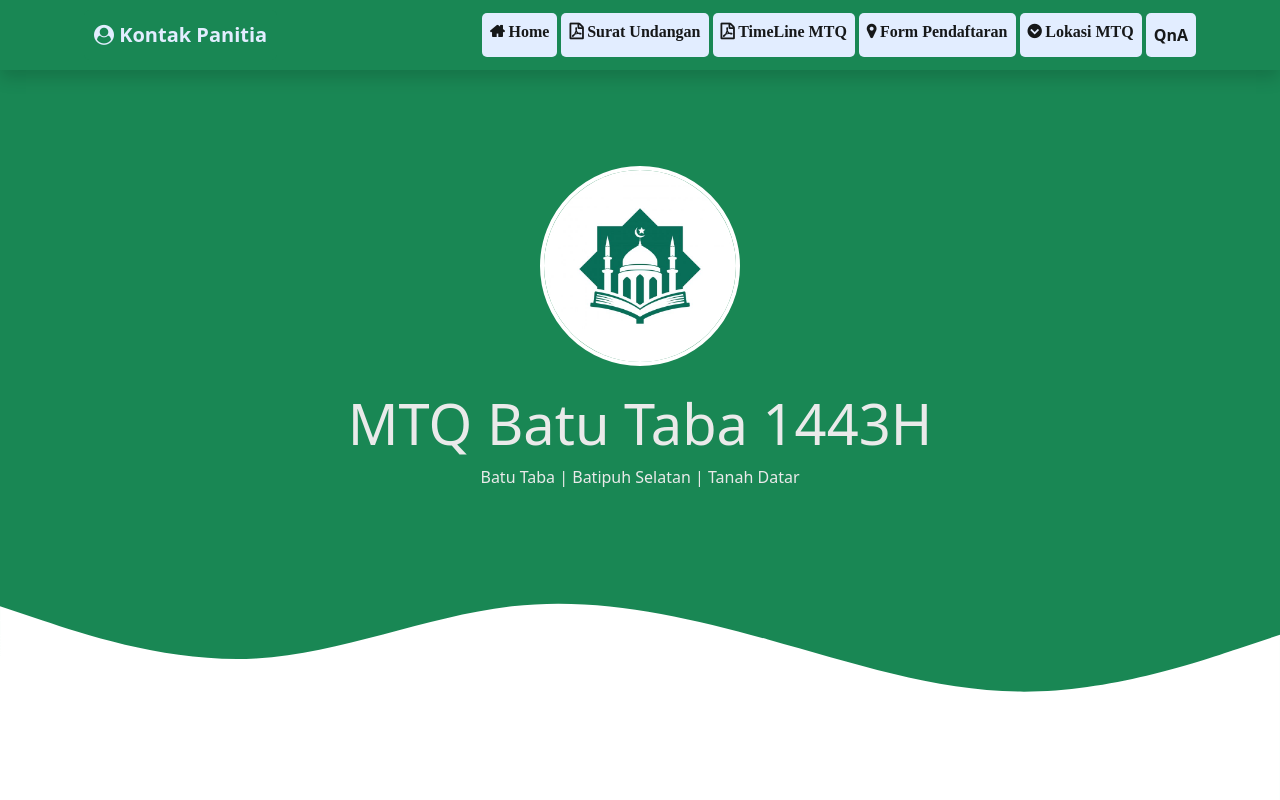
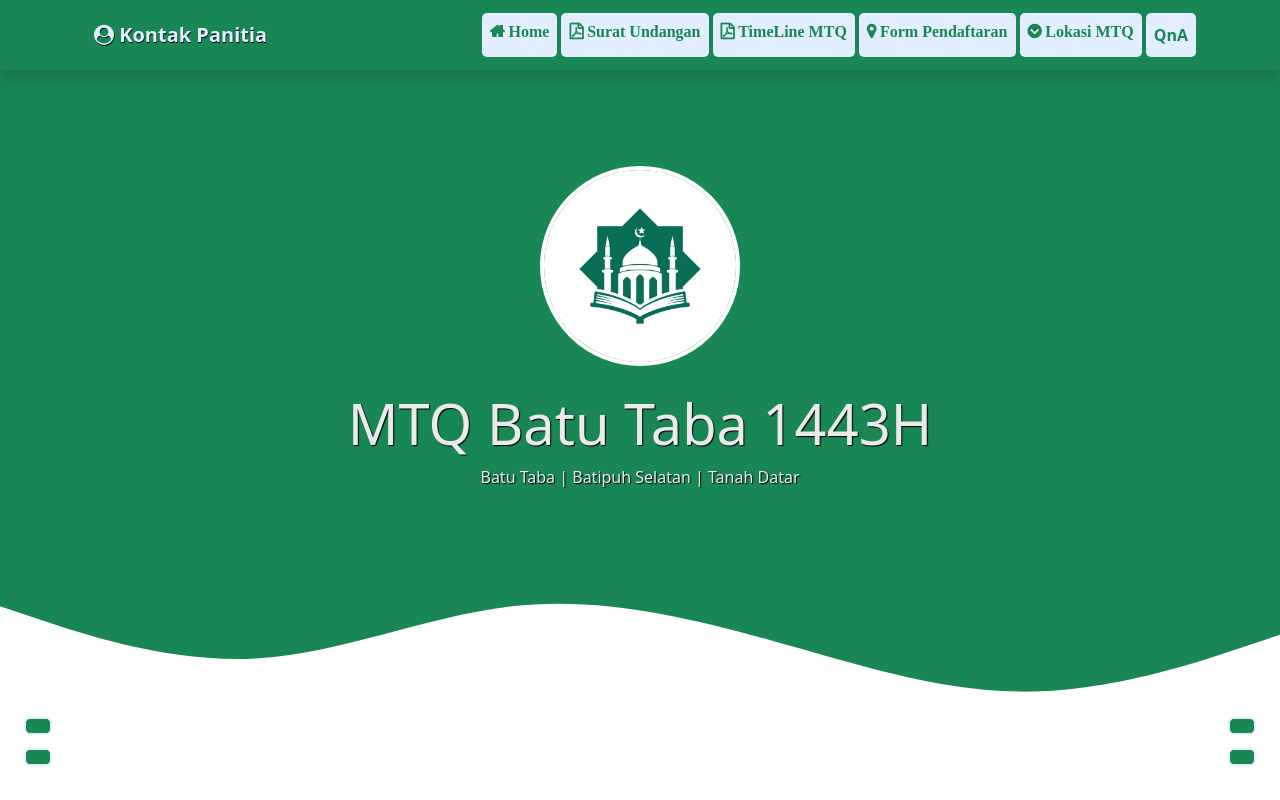
Before and after one commit to khairulhabibie/template-web-MTQ, a plain HTML site: page index.html in a window 1280 px wide. Shown: the top 800 px of the page. Drawn offline with nearby package versions, Linux system fonts and the light colour scheme.

Commit message:
Update indexStyle.css

```diff
--- a/style/indexStyle.css
+++ b/style/indexStyle.css
@@ -1,3 +1,4 @@
+section,
 .container {
   overflow: hidden;
 }
@@ -48,12 +49,19 @@ nav {
 }
 
 nav .container .navbar-brand {
+  transition: 0.3s;
   color: #e2edff;
-  background-color: #198754;
   padding: 10px;
   margin: 2px;
   text-decoration: none;
   border-radius: 5px;
+  text-shadow: 0.5px 0.5px 0.5px black;
+}
+
+nav .container .navbar-brand:hover {
+  transition: 0.3s;
+  color: #198754;
+  text-shadow: 0.5px 0.5px 3px #e2edff, -0.5px -0.5px 3px #e2edff;
 }
 
 nav .nav-link {
@@ -67,7 +75,6 @@ nav .nav-link {
 }
 
 /* navbar -sub: overlay */
-
 .sidenav {
   height: 100%;
   width: 0;
@@ -92,8 +99,9 @@ nav .nav-link {
 }
 
 .sidenav a:hover {
-  color: #333;
   margin-left: 1rem;
+  color: #198754;
+  text-shadow: 1px 1px 3px #e2edff, -1px -1px 3px #e2edff;
 }
 
 .sidenav .closebtn {
@@ -102,6 +110,14 @@ nav .nav-link {
   right: 25px;
   font-size: 36px;
   margin-left: 50px;
+}
+
+#navbarNavAltMarkup a {
+  color: #198754;
+}
+
+#navbarNavAltMarkup a:hover {
+  color: #e2edff;
 }
 
 /* JUMBOTRON */
@@ -118,8 +134,8 @@ nav .nav-link {
 }
 
 .jumbotron img:hover {
-  transition: 1s;
-  width: 250px;
+  box-shadow: 0 0 8px 5px #e2edff;
+  border: 3px solid #198754;
 }
 
 .jumbotron p {
@@ -127,15 +143,21 @@ nav .nav-link {
   transition: 1s;
 }
 
+.jumbotron h2,
+.jumbotron p {
+  text-shadow: 1px 1px 1px black;
+}
+
 .jumbotron p:hover {
   transition: 1s;
-  font-size: 25px;
+  font-size: 20px;
 }
 
 /* MTQ */
 #MTQ h2,
 #MTQ p {
   color: #198754;
+  text-shadow: 0.2px 0.2px 0.2px black;
 }
 
 #MTQ .row {
@@ -149,6 +171,10 @@ nav .nav-link {
 }
 
 /* MTQBatuTaba */
+#MTQBatuTaba h2 {
+  text-shadow: 1px 1px 1px black;
+}
+
 #MTQBatuTaba .row {
   margin: 0px 5px 0px 5px;
   text-align: center;
@@ -168,6 +194,12 @@ nav .nav-link {
   color: #eaeaea;
 }
 
+#MTQBatuTaba i,
+#MTQBatuTaba a,
+#MTQBatuTaba P {
+  text-shadow: 0.5px 0.5px 0.5px black;
+}
+
 #MTQBatuTaba a {
   box-shadow: 0 0 5px 1px #eaeaea;
 }
@@ -176,22 +208,45 @@ nav .nav-link {
 #QnA h2,
 #QnA p {
   color: #198754;
+  text-shadow: 0.2px 0.2px 0.2px black;
 }
 
-/* KONTAK */
-#kontak h2,
-#kontak p {
-  color: #198754;
+/* FLY BUTTON */
+.rightButton {
+  position: fixed;
+  z-index: 9999;
+  bottom: 20px;
+  right: 20px;
 }
 
-#kontak .row {
-  margin: 0px 5px 0px 5px;
+.leftButton {
+  position: fixed;
+  z-index: 9999;
+  bottom: 20px;
+  left: 20px;
 }
 
-#kontak .col-md-5 {
-  border-radius: 10px;
-  padding: 1rem;
-  margin: 15px;
+.rightButton a,
+.leftButton a {
+  background-color: #198754;
+  color: #e2edff;
+  border: solid 1px #e2edff;
+  box-shadow: 0 0 2px 1px #e2edff;
+  text-decoration: none;
+  text-shadow: 1px 1px 1px black;
+  text-align: center;
+  padding: 7px 12px;
+  border-radius: 5px;
+  margin: 5px 5px 15px 5px;
+  display: grid;
+}
+
+.rightButton a:hover,
+.leftButton a:hover {
+  background-color: #e2edff;
+  color: #198754;
+  box-shadow: 0 0 2px 1px #198754;
+  text-shadow: 0.5px 0.5px 0.5px #333;
 }
 
 /* FOOTER */
@@ -200,6 +255,7 @@ footer {
   color: #eaeaea;
   text-align: center;
   padding-bottom: 4rem;
+  text-shadow: 0.3px 0.3px 0.3px black;
 }
 
 footer a {
@@ -208,11 +264,3 @@ footer a {
   color: #eaeaea;
   font-weight: bold;
 }
-
-footer a:hover {
-  transition: 0.5s;
-  background-color: #eaeaea;
-  color: black;
-  padding: 0.5rem;
-  border-radius: 2rem;
-}
```
